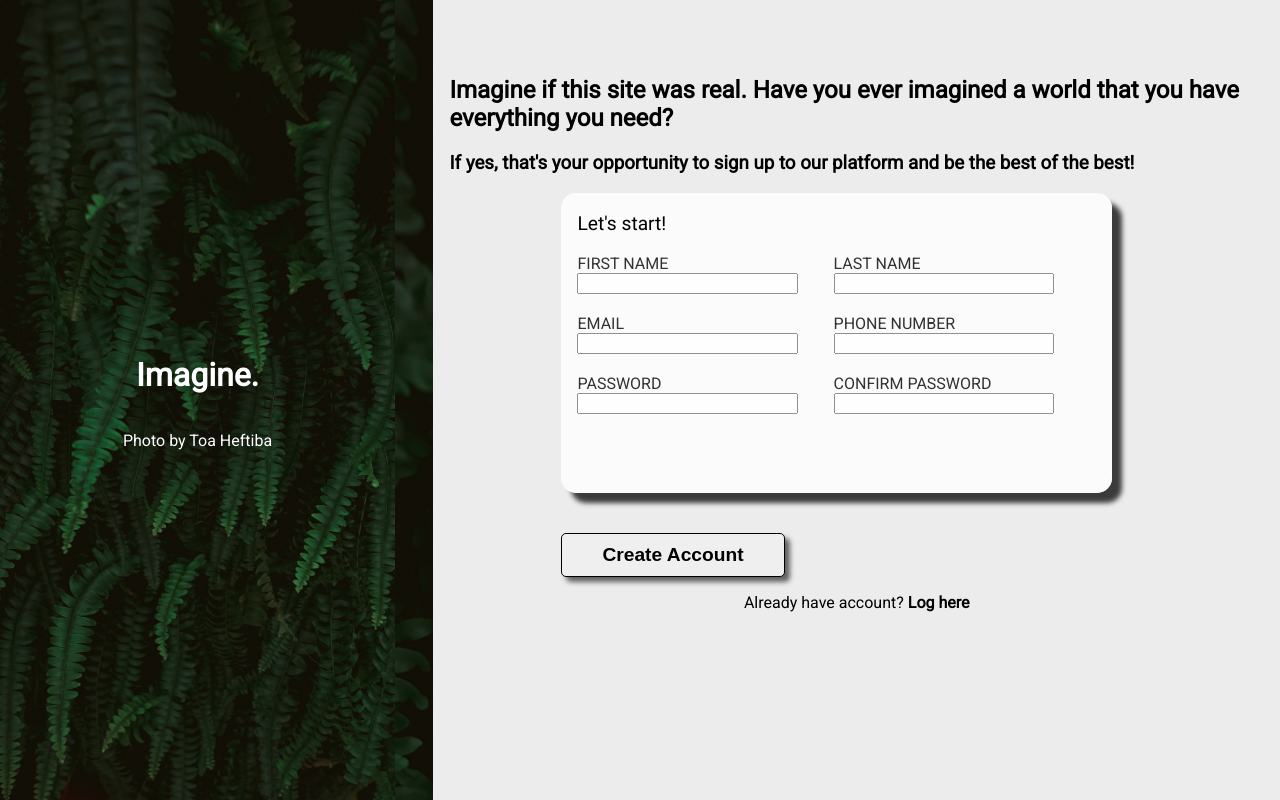
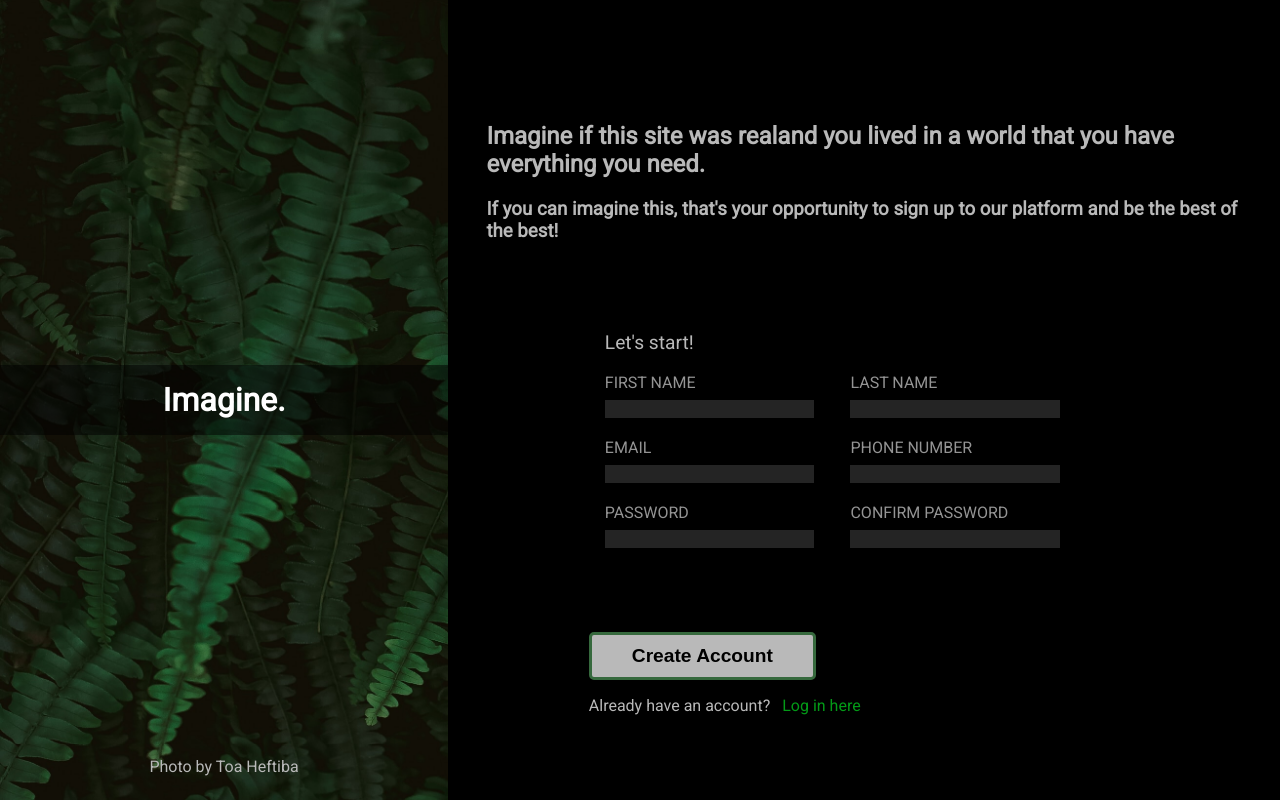
Before and after one commit to christopoulos-g/sign-up-form, a plain HTML site: page index.html in a window 1280 px wide. Drawn offline with Linux system fonts and the light colour scheme.

Commit message:
Fixed layout. Changed colors to black

```diff
--- a/index.html
+++ b/index.html
@@ -18,8 +18,8 @@
         </div>
         <div class="right">
             <div class="promo-wrap">
-                <h2>Imagine if this site was real. Have you ever imagined a world that you have everything you need?</h1>
-                <h3>If yes, that's your opportunity to sign up to our platform and be the best of the best!</h3>
+                <h2>Imagine if this site was realand you lived in a world that you have everything you need.</h1>
+                <h3>If you can imagine this, that's your opportunity to sign up to our platform and be the best of the best!</h3>
             </div>
 
             <div class="input-wrap">
@@ -58,13 +58,13 @@
                         </div>
                     </div>
                 </form>
-
-
             </div>
             <button type="submit">Create Account</button>
-            <p>Already have account? <b>Log here</b></p>
+            <div class="have-account">
+                <p>Already have an account?</p>
+                <div id="login">Log in here</div>
+        </div>
         </div>
     </div>
-
 </body>
 </html>
--- a/styles.css
+++ b/styles.css
@@ -12,6 +12,7 @@ body {
     display: flex;
     flex-direction: row;
     height: 100vh;
+
 }
 
 .left {
@@ -21,33 +22,42 @@ body {
     height: 100%;
     align-items: center;
     justify-content: center;
-    background: url(/images/toa-heftiba-Q7QiiXtwoc8-unsplash.jpg);
+    background: url(/images/toa-heftiba-Q7QiiXtwoc8-unsplash.jpg) no-repeat center center fixed;
     background-size: cover;
 }
 
 .right {
     display: flex;
     flex-direction: column;
-    width: 75%;
+    width: 65vw;
+    height: auto;
     align-items: center;
-    background-color: rgb(236, 236, 236);
-    margin-left: 3vw;
+    background-color: #000000;
+    padding-left: 1vw;
+    padding-right: 1vw;
+    padding-top: 8vw;
 }
 
 #main_header {
-    color: white;
-    font: arial;
+    color: #ffffff;
+    background-color: #0000007f;
+    width: 35vw;
+    padding: 2vh 0 2vh 0;
+    display: flex;
+    justify-content: center;
+    align-items: center;
 }
 
 #credits {
-    color: white;
-    justify-self: flex-end;
+    position: absolute;
+    color: rgb(185, 185, 185);
+    bottom: 1vh;
 }
 
 .promo-wrap {
-    margin-top: 7vh;
-    margin-left: 2vh;
-    margin-right: 2vh;
+    color: #b9b9b9;
+    margin-bottom: 4vw;
+    margin-left: 2vw;
 }
 
 .input-wrap {
@@ -55,21 +65,20 @@ body {
     flex-direction: column;
     align-self: flex-start;
     margin-left: 10vw;
-    background-color: rgba(255, 255, 255, 0.821);
+    background-color: rgba(0, 0, 0, 0.821);
+    color: #b9b9b9;
     width: 65%;
-    height: 35%;
+    height: 35vh;
     border-radius: 15px;
-    box-shadow: 10px 10px 5px 0px rgba(0,0,0,0.75);
--webkit-box-shadow: 10px 10px 5px 0px rgba(0,0,0,0.75);
--moz-box-shadow: 10px 10px 5px 0px rgba(0,0,0,0.75);
-padding-bottom: 20px;
+    box-shadow: 10px 10px 5px 0px #000000bf;
+    -webkit-box-shadow: 10px 10px 5px 0px #000000bf;
+    -moz-box-shadow: 10px 10px 5px 0px #000000bf;
 }
 
 .form {
     display: flex;
     flex-flow: row wrap;
     gap: 20px;
-    padding-bottom: 25px;
 }
 
 .input-field {
@@ -79,8 +88,12 @@ padding-bottom: 20px;
     opacity: 80%;
     font-size: 1rem;
     margin-left: 1rem;
+    gap: 1vh;
 }
 
+.input-field:focus {
+    opacity: 100%;
+}
 .input-wrap  > p {
     margin-left : 1rem;
     font-size: 1.2rem;
@@ -90,20 +103,57 @@ button {
     margin-top: 40px;
     margin-left: 10vw;
     padding: 10px 40px;
+    background-color: #b9b9b9;
     font-weight: 700;
     font-size: 1.2em;
     align-self: flex-start;
-    border: 1px solid black;
+    border: 3px solid #36693d;
     border-radius: 5px;
-    box-shadow: 5px 5px 5px 0px rgba(0, 0, 0, 0.59);
+    box-shadow: 5px 5px 5px 0px #00000096;
+    transition: ease-in-out 0.2s;
 }
 
 button:hover {
     background-color: #36693d;
-    color: white;
+    color: #b9b9b9;
+    transition: ease-in-out 0.2s;
+    cursor: pointer;
+}
+
+input {
+    font-size: 0.6rem;
+    background-color: #2e2e2e;
+    height: 2vh;
+    outline: none;
+    border: none;
 }
 
 input:focus {
     border: 4px solid #039a17;
+    transition: ease-in-out 0.05s;
 }
+
+.have-account {
+    display: flex;
+    align-items: flex-start;
+    margin-top: 2vh;
+    gap: 12px;
+    align-self: flex-start;
+    margin-left: 10vw;
 }
+
+.have-account > p {
+    margin-top: 0px;
+    color: #b9b9b9;
+}
+
+#login {
+    color:#039a17;
+    transition: ease-in-out 0.2s;
+}
+
+#login:hover {
+    color:#033e0b;
+    transition: ease-in-out 0.2s;
+    cursor: pointer;
+}
```
